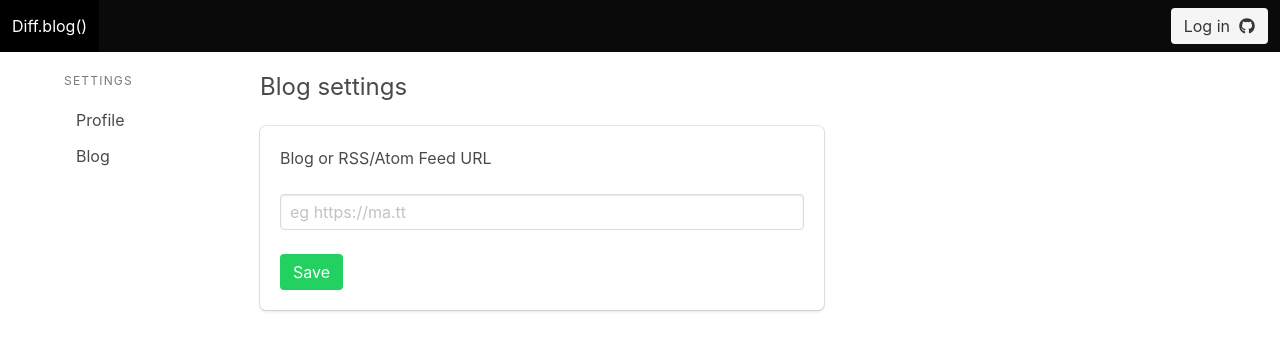
After one commit to diffblog/diff.blog, a Django app: template templates/blog_settings.html in a window 1280 px wide. The commit adds this page. Shown: the top 351 px of the page. Run offline with Django 3.2, Linux system fonts and the light colour scheme; the template is opened without the code that fills it, so the values that code supplies are empty; some libraries are stand-ins or nearby versions.

Commit message:
account: Add page for updating blog url.

```diff
--- a/app/models.py
+++ b/app/models.py
@@ -29,6 +29,12 @@ class UserProfile(models.Model):
     FROM_GOOGLE = 2
     HANDPICKED = 3
     blog_url_type = models.IntegerField(null=True)
+
+    PROCESSING = 1
+    ACTIVE = 2
+    NOT_FOUND = 3
+    ERROR = 4
+    feed_status = models.IntegerField(null=True)
 
     def serialize(self):
         return {
--- a/feed/graph.py
+++ b/feed/graph.py
@@ -38,7 +38,7 @@ def _populate_user_profile_details(user):
     user.following_count = user_response["following"]
     user.save()
 
-def populate_user_profile_details():
+def populate_user_profile_details(search_google=False):
     users = UserProfile.objects.all()
     pool = Pool()
     pool.map(_populate_user_profile_details, users)
@@ -53,7 +53,6 @@ def _populate_user_model_feed_urls(user):
             user.feed_url = feed_urls[0]
             user.blog_url_type = UserProfile.FROM_GITHUB
             user.save()
-            print(user.feed_url)
             return
 
     for url in search("{} blog".format(user.full_name, user.github_username), stop=1):
--- /dev/null
+++ b/templates/base_settings.html
@@ -0,0 +1,26 @@
+{% extends "base.html" %}
+
+{% block content %}
+
+<div class="container">
+    <br>
+    <br>
+    <div class="columns">
+        <div class="column is-2">
+            <aside class="menu">
+                <p class="menu-label">Settings</p>
+                <ul class="menu-list">
+                    <li><a {% if type == "profile" %}class="is-active"{% endif %}>Profile</a></li>
+                    <li><a {% if type == "blog" %}class="is-active"{% endif %}>Blog</a></li>
+                </ul>
+            </aside>
+        </div>
+        <div class="column is-6">
+            {% block settings %}
+            {% endblock %}
+        </div>
+    </div>
+</div>
+
+
+{% endblock %}
--- /dev/null
+++ b/templates/blog_settings.html
@@ -0,0 +1,15 @@
+{% extends "base_settings.html" %}
+
+{% block settings %}
+<p class="subtitle is-4">Blog settings</p>
+<div class="box">
+    Blog or RSS/Atom Feed URL
+    <br><br>
+    <form method="POST">
+        {% csrf_token %}
+        <input class="input" name="blog_url" type="text" placeholder="eg https://ma.tt" value="{{blog_url}}" required>
+        <br><br>
+        <button type="submit" class="button is-success">Save</button>
+    </form>
+</div>
+{% endblock %}
--- a/templates/profile.html
+++ b/templates/profile.html
@@ -1,6 +1,12 @@
 {% extends "profile_base.html" %}
 
 {% block info %}
+{% if is_me and not profile.blog_url %}
+<div class="box" id="is-me-step-1">
+    You have not set your blog URL yet. Set it now.<br><br>
+    <a class="button is-primary">Next</a>
+</div>
+{% endif %}
 <div id="home_feed"></div>
 <script src="/static/feed.bundle.js"></script>
 <script>
```
Also changed, not shown: app/migrations/0012_userprofile_feed_status.py (added).
